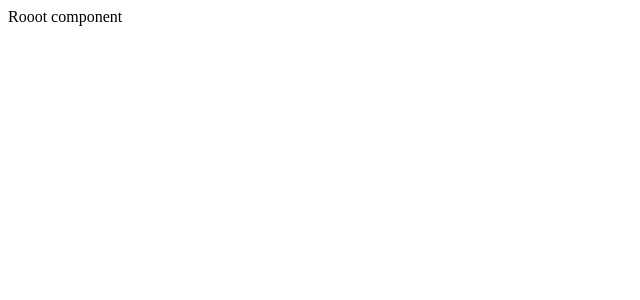
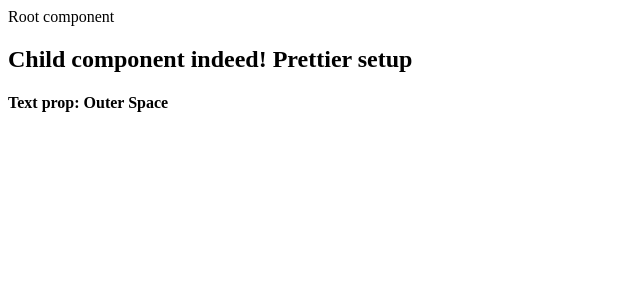
Before and after one commit to stannyu/sandbox, a React (Vite) app: page / in a window 1280 px wide. Shown: the top 300 px of the page, without its empty margins (0-640 px from the left). Built offline with nearby package versions, Linux system fonts and the light colour scheme.

Commit message:
Just a commit 4 configuration of IDE.

```diff
--- a/src/components/App.js
+++ b/src/components/App.js
@@ -1,7 +1,11 @@
 import React from "react";
+import ChildComponent from './ChildComponent';
 
 const App = () => {
-  return <div>Rooot component</div>;
+  return <>
+    <div>Root component</div>
+    <ChildComponent text={'Outer Space'}/>
+  </>;
 };
 
 export default App;
--- /dev/null
+++ b/src/components/ChildComponent.js
@@ -0,0 +1,13 @@
+import React from 'react';
+
+const ChildComponent = ({ text }) => {
+  let a = 'Prettier setup';
+  return (
+    <div>
+      <h2>Child component indeed! {a}</h2>
+      <h4>Text prop: {text}</h4>
+    </div>
+  );
+};
+
+export default ChildComponent;
```
